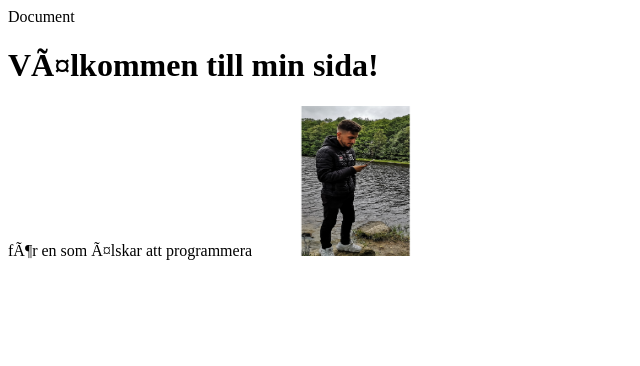
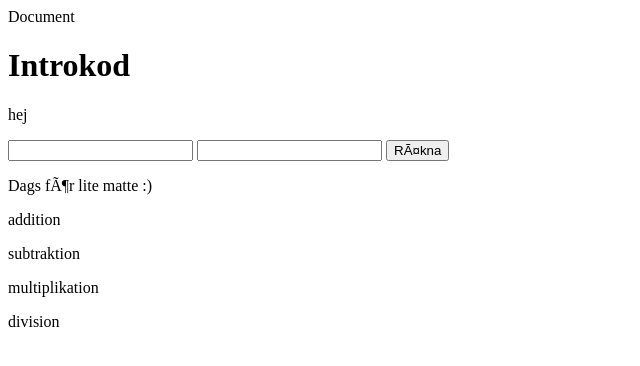
Before and after one commit to mouayadalhariri/mouayad_alhariri_IT19A, a plain HTML site: page programmering1/introkodning/index.html in a window 1280 px wide. Shown: the whole page, without its empty margins (0-640 px from the left). Drawn offline with Linux system fonts and the light colour scheme.

Commit message:
miniräknare v1

```diff
--- a/programmering1/introkodning/index.html
+++ b/programmering1/introkodning/index.html
@@ -6,10 +6,20 @@
         <titel>Document</title>
     </head>
     <body>
-        <h1>Välkommen till min sida!</h1>
+        <h1>Introkod</h1>
+
+        <p id= "text" Denna text ska vi ändra i JavaScript></p>
+       <input type="text" id = "number1"/>
+       <input type="text" id = "number2"/>
+       <input type="submit" id = "knapp" value="Räkna"/>
+
+
+        <p>Dags för lite matte :)</p>
+        <p id="addition"></p>
+        <p id="subtraktion"></p>
+        <p id="multiplikation"></p>
+        <p id="division"></p>
+
         <script src="index.js"></script>
-        <p id= "text" Denna text ska vi ändra i JavaScript></p>
-
-        <p>för en som älskar att programmera
-        <img src= "mouayad.jpg" style= "width: 200px;height:150px;"/>
-        <a href-
+    </body>
+</html>
--- a/programmering1/introkodning/index.js
+++ b/programmering1/introkodning/index.js
@@ -14,3 +14,30 @@ if (age >= 18){
 // DOM - Document Object Model
 let text = document.querySelector("#text")
 text.innerHTML = `hej`
+
+// skapar variable för p-taggarna
+let mult = document.querySelector("#multiplikation")
+let div = document.querySelector("#division")
+let add = document.querySelector("#addition")
+let sub = document.querySelector("#subtraktion")
+
+mult.innerHTML = `multiplikation`
+div.innerHTML = `division`
+add.innerHTML = `addition`
+sub.innerHTML = `subtraktion`
+
+let button = document.querySelector("#knapp")
+
+// lägger till en eventlyssnare till knappen
+button.addEventListener("click", math)
+
+function math(event){
+    console.log("math-funktionen köra")
+
+    let num1 = parseFloat(document.querySelector("#number1").value)
+    let num2 = parseFloat(document.querySelector("#number2").value)
+   add.innerHTML = `${num1}+${num2}=${num1+num2} `
+   sub.innerHTML = `${num1}-${num2}=${num1-num2} `
+   mult.innerHTML = `${num1}*${num2}=${num1*num2} `
+   div.innerHTML = `${num1}/${num2}=${num1/num2} `
+}
```
